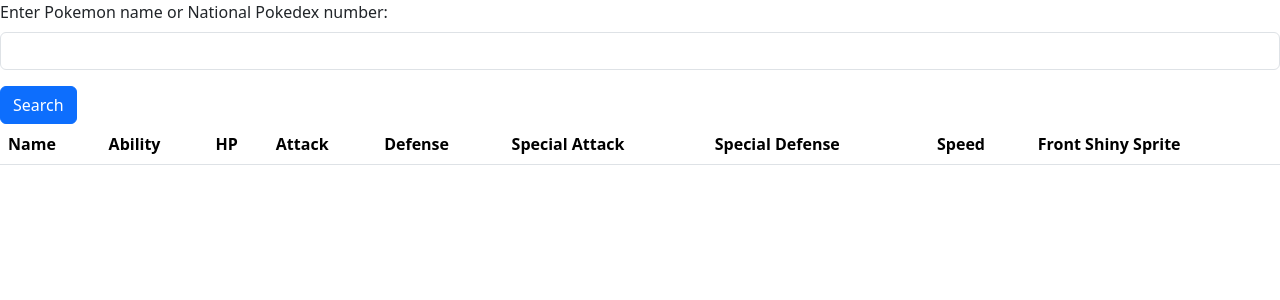
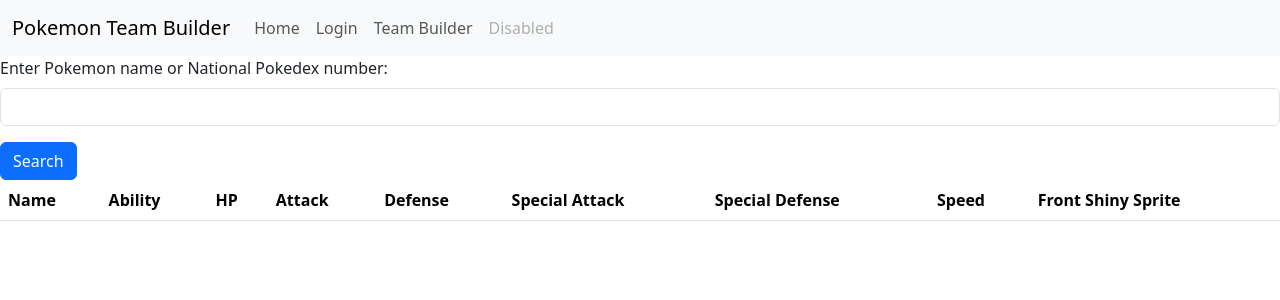
Before and after one commit to theelementgod/thieves_133_flask_project, a Flask app: page /pkmn_name in a window 1280 px wide. Shown: the top 300 px of the page. Run offline with Flask 3, Linux system fonts and the light colour scheme; lists and menus that the app fills with data are empty.

Commit message:
modularization

```diff
--- a/app.py
+++ b/app.py
@@ -1,38 +1 @@
-from flask import Flask, request, render_template
-import requests
-
-app = Flask(__name__)
-
-@app.route('/')
-@app.route('/home')
-def hello_trainer():
-    return'<h1>Welcome Trainer!</h1>'
-
-@app.route('/pkmn_name', methods=['GET', 'POST'])
-def get_pkmn_data_name():
-    if request.method == 'POST':
-        pkmn_name = request.form.get('pkmn_name'.lower())
-        pkmn_url = f'https://pokeapi.co/api/v2/pokemon/{pkmn_name}'
-        pkmn_response = requests.get(pkmn_url)
-        pkmn_data = pkmn_response.json()
-
-        all_pkmn = get_pkmn_data(pkmn_data)
-        return render_template('pkmn_name.html', all_pkmn=all_pkmn)
-    else:
-        return render_template('pkmn_name.html')
-
-def get_pkmn_data(pkmn_data):
-    new_pkmn_data =[]
-    pkmn_dict = {
-        'pkmn_name': (pkmn_data['forms'][0]['name']),
-        'ability': pkmn_data['abilities'][0]['ability']['name'],
-        'hp': pkmn_data['stats'][0]['base_stat'],
-        'attack': pkmn_data['stats'][1]['base_stat'],
-        'defense': pkmn_data['stats'][2]['base_stat'],
-        'sp_attk': pkmn_data['stats'][3]['base_stat'],
-        'sp_def': pkmn_data['stats'][4]['base_stat'],
-        'speed': pkmn_data['stats'][5]['base_stat'],
-        'shiny_sprite_url': pkmn_data['sprites']['front_shiny']
-    }
-    new_pkmn_data.append(pkmn_dict)
-    return new_pkmn_data
+from app import app
--- /dev/null
+++ b/app/routes.py
@@ -0,0 +1,46 @@
+from flask import request, render_template
+import requests
+from app import app
+from app.forms import LoginForm
+
+@app.route('/')
+@app.route('/home')
+def hello_trainer():
+    return render_template('home.html')
+
+@app.route('/login', methods=['GET', 'POST'])
+def login():
+    form = LoginForm()
+    if request.method == 'POST' and form.validate_on_submit():
+        return 'Successfully Logged In'
+    else:
+        return render_template('login.html' , form=form)
+
+@app.route('/pkmn_name', methods=['GET', 'POST'])
+def get_pkmn_data_name():
+    if request.method == 'POST':
+        pkmn_name = request.form.get('pkmn_name'.lower())
+        pkmn_url = f'https://pokeapi.co/api/v2/pokemon/{pkmn_name}'
+        pkmn_response = requests.get(pkmn_url)
+        pkmn_data = pkmn_response.json()
+
+        all_pkmn = get_pkmn_data(pkmn_data)
+        return render_template('pkmn_name.html', all_pkmn=all_pkmn)
+    else:
+        return render_template('pkmn_name.html')
+
+def get_pkmn_data(pkmn_data):
+    new_pkmn_data =[]
+    pkmn_dict = {
+        'pkmn_name': (pkmn_data['forms'][0]['name']),
+        'ability': pkmn_data['abilities'][0]['ability']['name'],
+        'hp': pkmn_data['stats'][0]['base_stat'],
+        'attack': pkmn_data['stats'][1]['base_stat'],
+        'defense': pkmn_data['stats'][2]['base_stat'],
+        'sp_attk': pkmn_data['stats'][3]['base_stat'],
+        'sp_def': pkmn_data['stats'][4]['base_stat'],
+        'speed': pkmn_data['stats'][5]['base_stat'],
+        'shiny_sprite_url': pkmn_data['sprites']['front_shiny']
+    }
+    new_pkmn_data.append(pkmn_dict)
+    return new_pkmn_data
--- /dev/null
+++ b/app/templates/includes/nav.html
@@ -0,0 +1,24 @@
+<nav class="navbar navbar-expand-lg bg-body-tertiary">
+  <div class="container-fluid">
+    <a class="navbar-brand" href="#">Pokemon Team Builder</a>
+    <button class="navbar-toggler" type="button" data-bs-toggle="collapse" data-bs-target="#navbarNav" aria-controls="navbarNav" aria-expanded="false" aria-label="Toggle navigation">
+      <span class="navbar-toggler-icon"></span>
+    </button>
+    <div class="collapse navbar-collapse" id="navbarNav">
+      <ul class="navbar-nav">
+        <li class="nav-item">
+          <a class="nav-link" aria-current="page" href="/">Home</a>
+        </li>
+        <li class="nav-item">
+          <a class="nav-link" href="/login">Login</a>
+        </li>
+        <li class="nav-item">
+          <a class="nav-link" href="/pkmn_name">Team Builder</a>
+        </li>
+        <li class="nav-item">
+          <a class="nav-link disabled" aria-disabled="true">Disabled</a>
+        </li>
+      </ul>
+    </div>
+  </div>
+</nav>
--- a/templates/pkmn_name.html
+++ b/app/templates/pkmn_name.html
@@ -9,6 +9,7 @@ Pokemon Team Builder
 {% endblock %}
 
 {% block content %}
+    {% include './includes/nav.html' %}
     <form method='POST'>
         <div class="mb-3">
           <label for="pkmnLabel" class="form-label">Enter Pokemon name or National Pokedex number: </label>
@@ -16,7 +17,6 @@ Pokemon Team Builder
         </div>
         <button type="submit" class="btn btn-primary">Search</button>
     </form>
-
     <table class="table">
         <thead>
           <tr>
--- /dev/null
+++ b/config.py
@@ -0,0 +1,6 @@
+import os
+
+class Config():
+    SECRET_KEY = os.environ.get('SECRET_KEY')
+    FLASK_DEBUG = os.environ.get('FLASK_DEBUG')
+    FLASK_APP = os.environ.get('FLASK_APP')
--- a/requirements.txt
+++ b/requirements.txt
@@ -4,10 +4,13 @@ charset-normalizer==3.3.2
 click==8.1.7
 colorama==0.4.6
 Flask==3.0.0
+Flask-WTF==1.2.1
 idna==3.4
 itsdangerous==2.1.2
 Jinja2==3.1.2
 MarkupSafe==2.1.3
+python-dotenv==1.0.0
 requests==2.31.0
 urllib3==2.0.7
 Werkzeug==3.0.1
+WTForms==3.1.1
```
Also changed, not shown: app/__init__.py (added, +7 -0 lines), app/forms.py (added, +8 -0 lines), app/templates/home.html (added, +10 -0 lines), app/templates/login.html (added, +22 -0 lines), app/static/styles/login.css (added), app/static/styles/pkmn_name.css (added), app/templates/base.html (renamed from templates/base.html), 1 other file.
